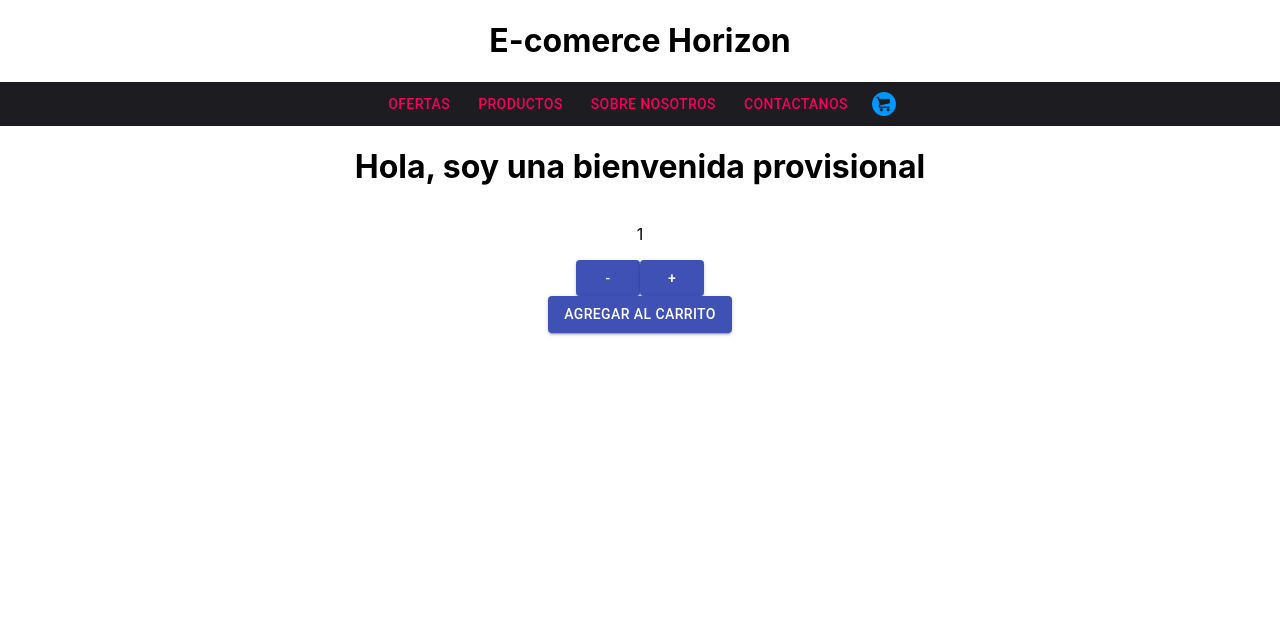
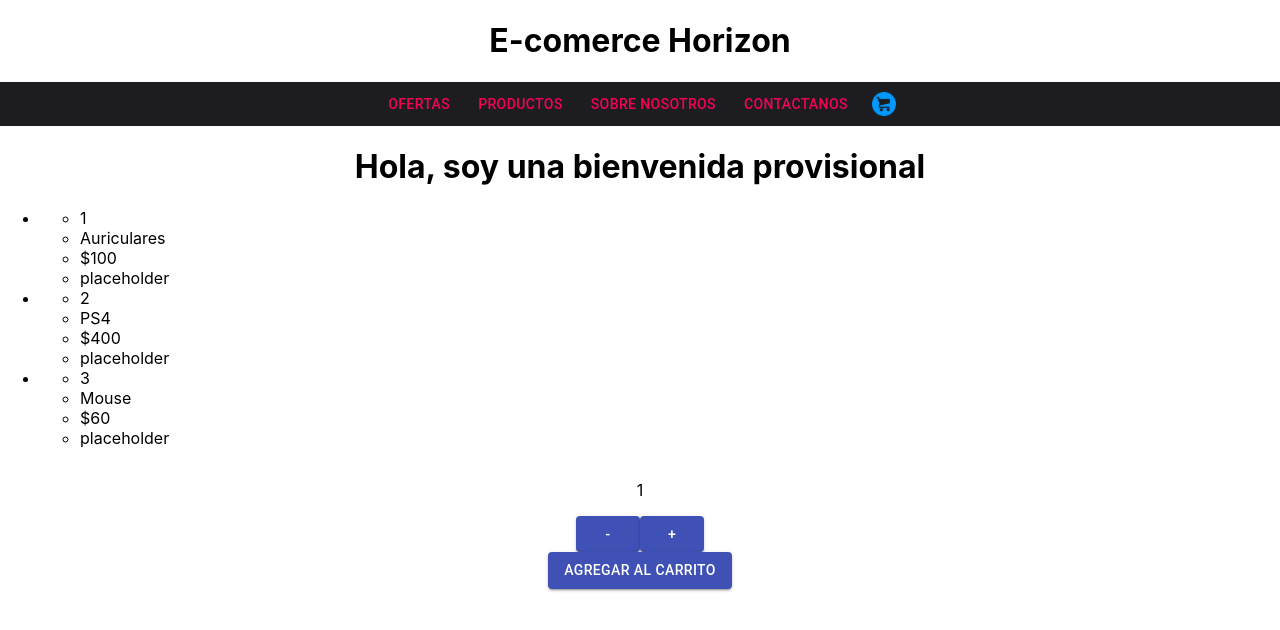
Before and after one commit to Joako20/React, a React (Create React App) app: page / in a window 1280 px wide. Shown: the top 630 px of the page. Built offline with nearby package versions, Linux system fonts and the light colour scheme.

Commit message:
desafio 6

```diff
--- a/src/App.js
+++ b/src/App.js
@@ -1,5 +1,5 @@
 import './App.css';
-import NavBar from './components/NavBar';
+import NavBar from './components/NavBar/NavBar';
 import ItemListContainer from './components/ItemListContainer/ItemListContainer'
 import ItemCount from './components/ItemCount/ItemCount'
 function App() {
--- /dev/null
+++ b/src/components/Item/Item.js
@@ -0,0 +1,14 @@
+function Item({ item }) {
+    return <>
+    <div>
+        <ul>
+            <li>{item.id}</li>
+            <li>{item.title}</li>
+            <li>${item.price}</li>
+            <li>{item.pictureUrl}</li>
+        </ul>
+    </div>
+    </>
+}
+
+export default Item
--- /dev/null
+++ b/src/components/ItemList/ItemList.js
@@ -0,0 +1,21 @@
+
+import Item from '../Item/Item'
+
+function ItemList({ items }) {
+
+    items=[
+    <Item item={{id:"1", title:"Auriculares", price:"100", pictureUrl:"placeholder"}}/>,
+    <Item item={{id:"2", title:"PS4", price:"400", pictureUrl:"placeholder"}}/>,
+    <Item item={{id:"3", title:"Mouse", price:"60", pictureUrl:"placeholder"}}/>
+    ]
+
+
+
+    return <>
+    <ul>
+        {items.map((u)=>{return<li>{u}</li>})}
+    </ul>
+    </>
+}
+
+export default ItemList
--- a/src/components/ItemListContainer/ItemListContainer.js
+++ b/src/components/ItemListContainer/ItemListContainer.js
@@ -1,8 +1,10 @@
 
+import ItemList from '../ItemList/ItemList'
 
 function ItemListContainer(props){
     return <>
     <h1>{props.greetings}</h1>
+    <ItemList/>
     </>
 
 }
--- a/src/components/NavBar.js
+++ b/src/components/NavBar/NavBar.js
@@ -1,4 +1,4 @@
-import CartWidget from './CartWidget/CartWidget'
+import CartWidget from '../CartWidget/CartWidget'
 import Button from '@material-ui/core/Button';
 
 function NavBar() {
```
